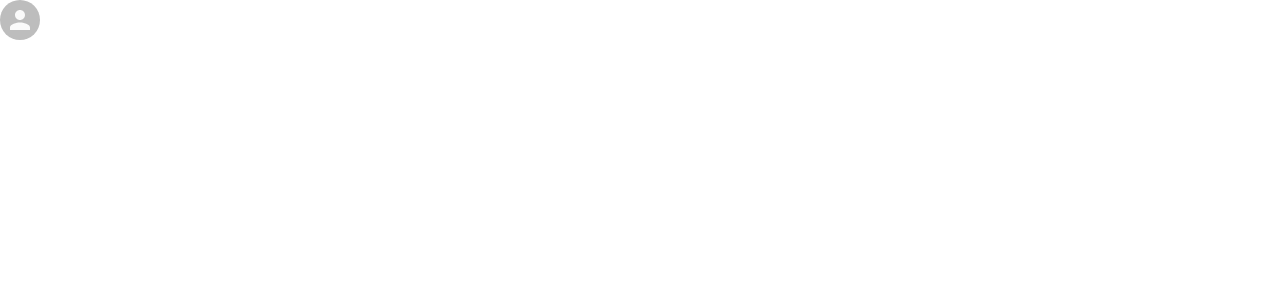
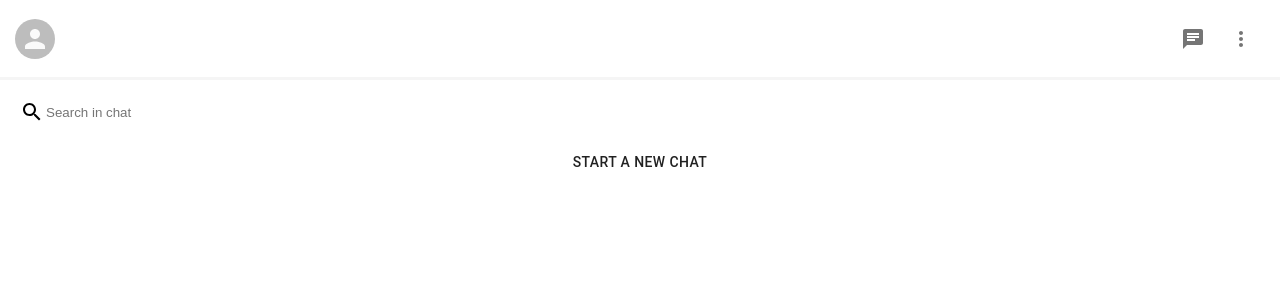
Before and after one commit to kevinjacob2001/WhatsAppClone, a Next.js app: page / in a window 1280 px wide. Shown: the top 300 px of the page. Built offline with nearby package versions, Linux system fonts and the light colour scheme.

Commit message:
added header and btn

```diff
--- a/components/Sidebar.jsx
+++ b/components/Sidebar.jsx
@@ -1,5 +1,9 @@
-import {Avatar} from '@material-ui/core'
+import {Avatar, IconButton} from '@material-ui/core'
 import styled from 'styled-components'
+import ChatIcon from '@material-ui/icons/Chat';
+import MoreVertIcon from '@material-ui/icons/MoreVert';
+import SearchIcon from '@material-ui/icons/Search'
+import {Button} from '@material-ui/core'
 
 function Sidebar() {
     return (
@@ -7,9 +11,20 @@
             <Header>
                 <UserAvatar/>
                 <IconsContainer>
-
+                    <IconButton>
+                       <ChatIcon/>
+                    </IconButton>
+                    <IconButton>
+                       <MoreVertIcon/>
+                    </IconButton>
                 </IconsContainer>
             </Header >
+
+            <Search>
+                <SearchIcon/>
+                <SearchInput placeholder="Search in chat"/>
+            </Search>
+            <SidebarButton>Start a new chat</SidebarButton>
         </Container>
     )
 }
@@ -19,8 +34,45 @@
 
 const Container=styled.div``;
 
-const Header=styled.div``;
+const Search=styled.div`
+display:flex;
+align-items:center;
+padding:20px;
+border-radius:2px;
+`;
 
-const UserAvatar=styled(Avatar)``;
+const SearchInput=styled.input`
+ outline-width:0;
+ border:none;
+ flex:1;
+`;
+
+const SidebarButton=styled(Button)`
+ width:100%;
+border-top:1px solid whitesmoke;
+border-bottom:1px solid whitesmoke;
+ `;
+
+const Header=styled.div`
+    display:flex;
+    position:sticky;
+    top: 0;
+    background:white;
+    z-index: 1;
+    justify-content:space-between;
+    align-items:center;
+    padding:15px;
+    height:80px;
+    border-bottom:3px solid whitesmoke;
+`;
+
+
+
+const UserAvatar=styled(Avatar)`
+    cursor: pointer;
+        :hover{
+            opacity:0.8;
+        }
+`;
 
 const IconsContainer=styled.div``;
```
